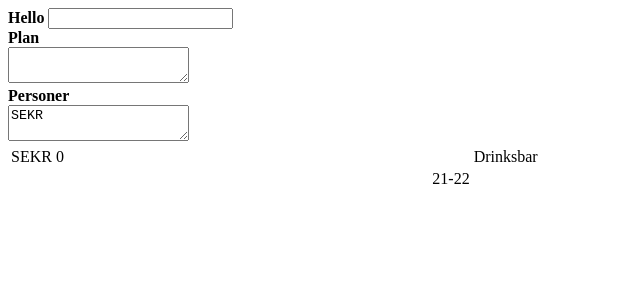
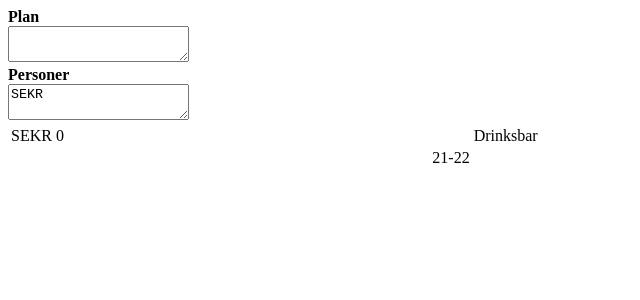
Before and after one commit to TK-IT/barplan, a React app: page / in a window 1280 px wide. Shown: the top 300 px of the page, without its empty margins (0-640 px from the left). Built offline with nearby package versions, Linux system fonts and the light colour scheme.

Commit message:
Get rid of App.navn

```diff
--- a/src/app.tsx
+++ b/src/app.tsx
@@ -1,8 +1,6 @@
 import { observable } from 'mobx';
 
 class App {
-  @observable
-  navn = "";
   @observable
   planTemplateString = "";
   @observable
--- a/src/index.tsx
+++ b/src/index.tsx
@@ -11,18 +11,6 @@ class AppComponent extends React.Component<{}, {}> {
   render() {
     return (
       <>
-        <div>
-          <b>
-            {" "}
-            Hello <span className={styles.TheName}>{app.navn}</span>{" "}
-          </b>
-          <input
-            value={app.navn}
-            onChange={e => {
-              app.navn = e.target.value;
-            }}
-          />
-        </div>
         <b>Plan</b>
         <div>
           <textarea
```
